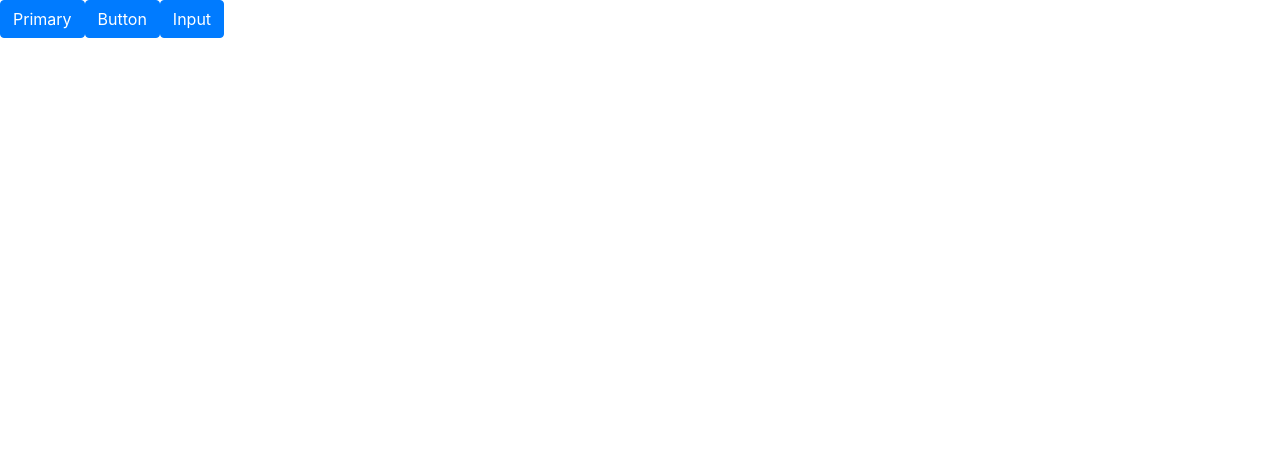
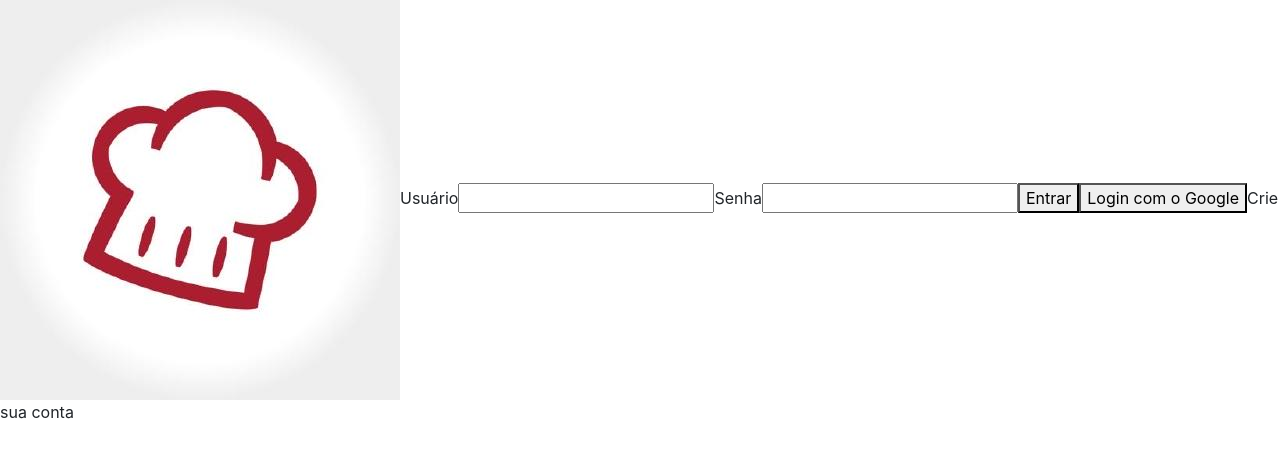
Before and after one commit to App-FoodRecipes/Front-end, a React (Create React App) app: page / in a window 1280 px wide. Shown: the top 458 px of the page. Built offline with nearby package versions, Linux system fonts and the light colour scheme.

Commit message:
Adicionando fotos e html final

```diff
--- a/src/pages/Logon/index.js
+++ b/src/pages/Logon/index.js
@@ -1,13 +1,21 @@
 import React from 'react';
 
-import { Button } from 'react-bootstrap';
+import ifomeLogo from '../../assets/ifome.jpg'
+
 
 export default function Logon(){
     return(
         <div>
-        <Button variant="primary">Primary</Button>
-        <Button type="submit">Button</Button>
-        <Button as="input" type="button" value="Input" />
+
+            <img src={ifomeLogo}/>
+            Usuário<input></input>
+            Senha<input></input>
+
+            <button> Entrar</button>
+            <button> Login com o Google</button>
+
+            Crie sua conta
+
         </div>
     );
 }
```
Also changed, not shown: src/pages/logon.css (added).
